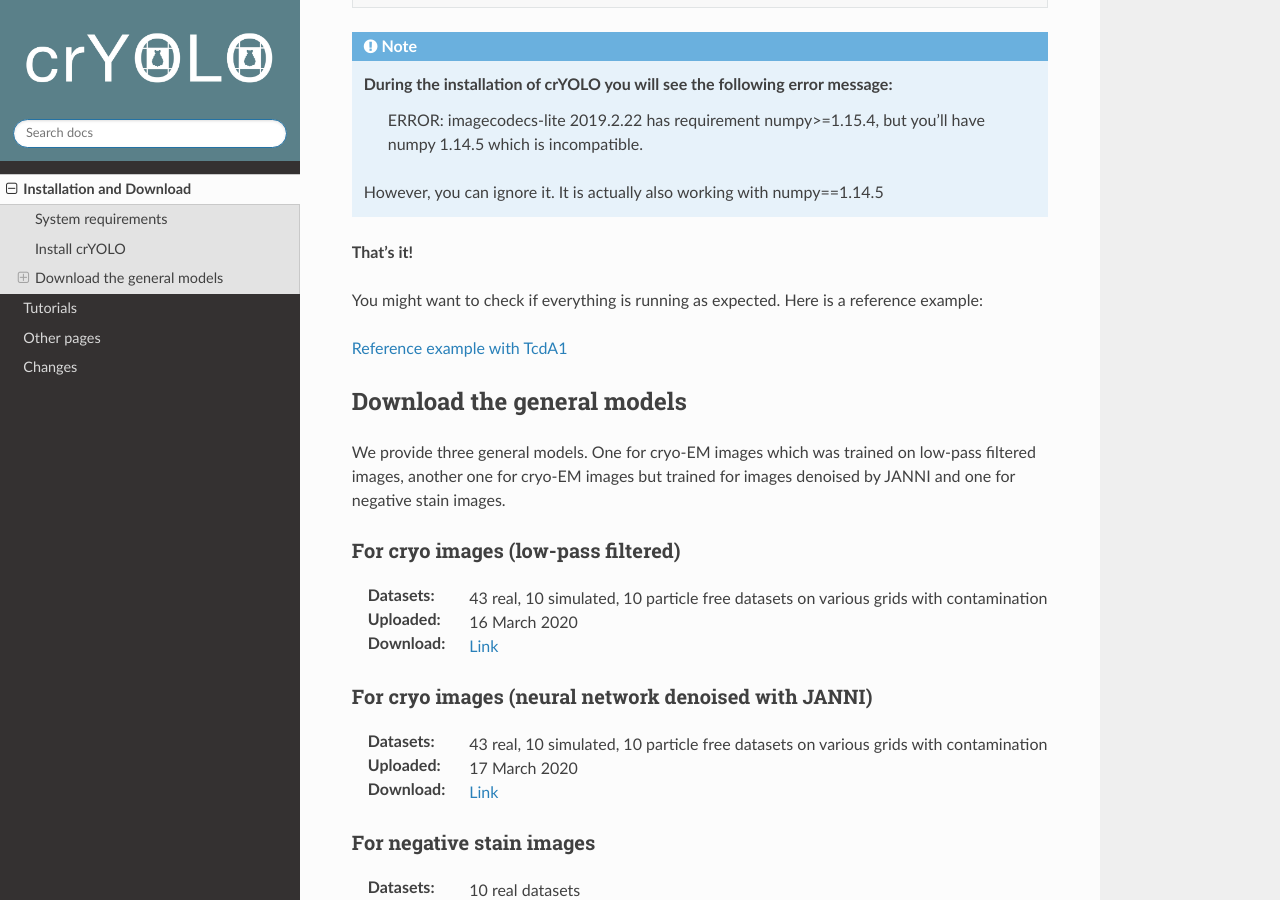
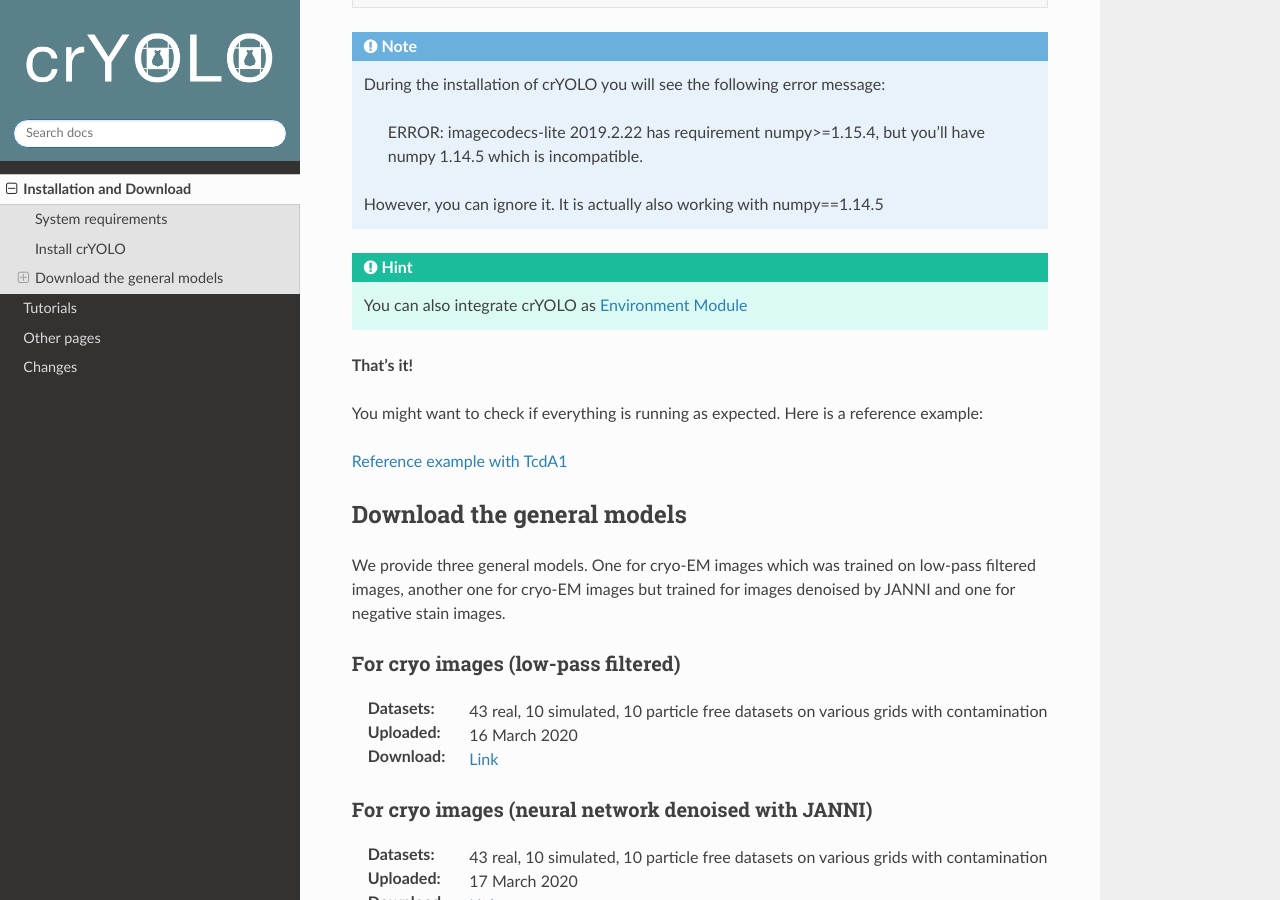
Before and after one commit to MPI-Dortmund/cryolo, a Sphinx documentation site: the page built from source/installation.rst, in a window 1280 px wide and 900 px high, scrolled down 1515 px. Built offline with Sphinx 7.4.7 and the Read the Docs theme 2.0.0, drawn with Linux system fonts in a browser that asks for light colours.

Commit message:
formatting

```diff
--- a/source/installation.rst
+++ b/source/installation.rst
@@ -55,9 +55,15 @@
 >>> pip install 'cryolo[cpu]'
 
 .. note::
+
     During the installation of crYOLO you will see the following error message:
+
      ERROR: imagecodecs-lite 2019.2.22 has requirement numpy>=1.15.4, but you'll have numpy 1.14.5 which is incompatible.
+
     However, you can ignore it. It is actually also working with numpy==1.14.5
+
+.. hint::
+    You can also integrate crYOLO as :ref:`Environment Module <cryolo-module-label>`
 
 **That's it!**
 
--- a/source/other/other.rst
+++ b/source/other/other.rst
@@ -12,7 +12,7 @@
 .. include:: sparse.rst
 
 .. include:: train_general_model.rst
-
+.. _cryolo-module-label:
 .. include:: cryolo_as_module.rst
 
 .. include:: cryolo_nets.rst
```
